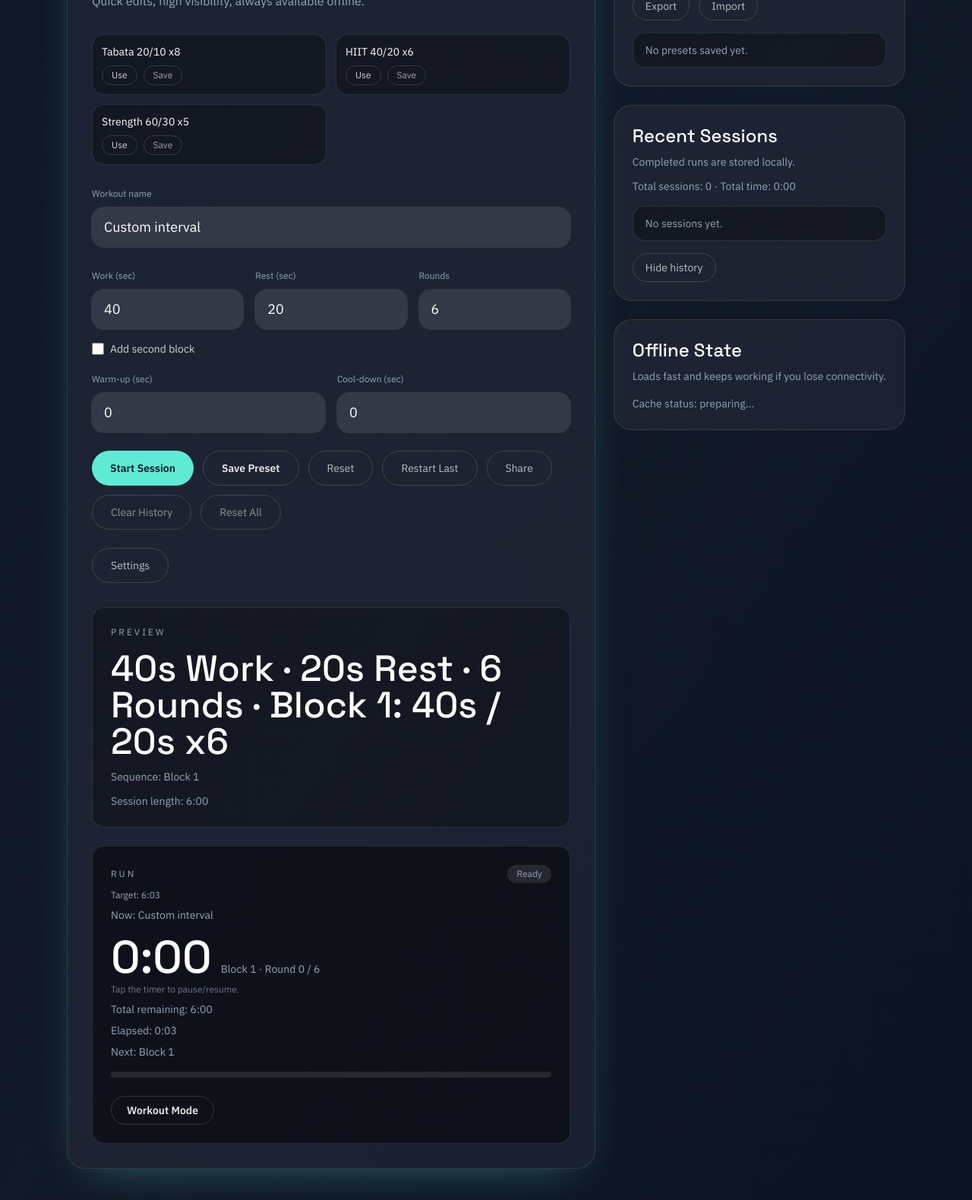
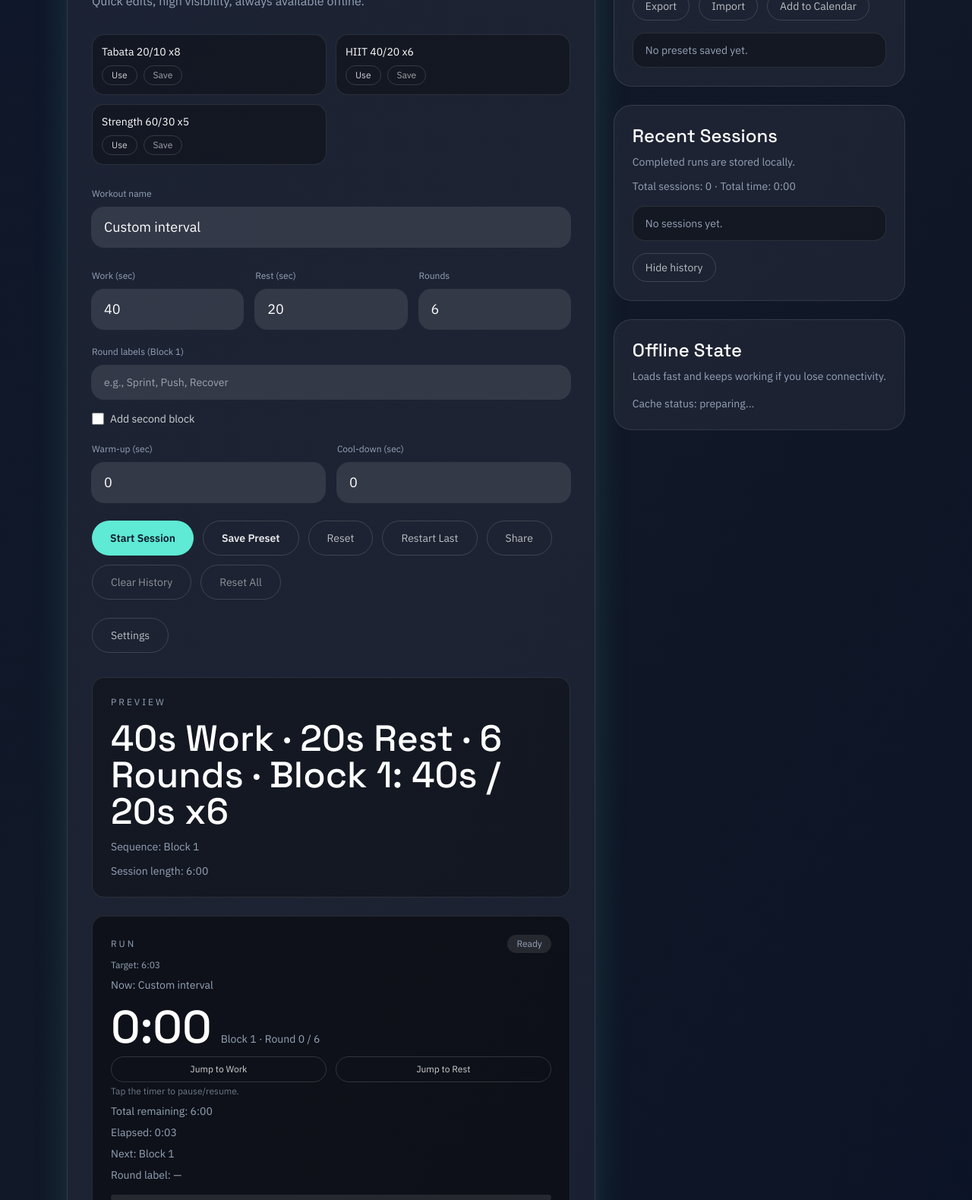
Before and after one commit to glcapps/MyTR, a plain HTML site: page index.html in a window 1280 px wide. Shown: the part 208-1787 px from the top of the page at 76% size. Drawn offline with nearby package versions, Linux system fonts and the light colour scheme.

Commit message:
Update index.html

```diff
--- a/index.html
+++ b/index.html
@@ -231,6 +231,18 @@
                 </label>
               </div>
 
+              <div class="mt-4">
+                <label class="block">
+                  <span class="text-xs text-slate">Round labels (Block 1)</span>
+                  <input
+                    id="block1-labels"
+                    type="text"
+                    class="mt-2 w-full rounded-2xl bg-white/10 px-4 py-3 text-sm text-white outline-none ring-1 ring-white/10 focus:ring-2 focus:ring-white"
+                    placeholder="e.g., Sprint, Push, Recover"
+                  />
+                </label>
+              </div>
+
               <div class="mt-4 flex flex-wrap items-center gap-3">
                 <label class="flex items-center gap-2 text-sm text-white/80">
                   <input id="block2-toggle" type="checkbox" class="h-4 w-4 accent-white" />
@@ -270,6 +282,15 @@
                     step="1"
                     class="mt-2 w-full rounded-2xl bg-white/10 px-4 py-3 text-lg text-white outline-none ring-1 ring-white/10 focus:ring-2 focus:ring-white"
                     value="4"
+                  />
+                </label>
+                <label class="block md:col-span-3">
+                  <span class="text-xs text-slate">Round labels (Block 2)</span>
+                  <input
+                    id="block2-labels"
+                    type="text"
+                    class="mt-2 w-full rounded-2xl bg-white/10 px-4 py-3 text-sm text-white outline-none ring-1 ring-white/10 focus:ring-2 focus:ring-white"
+                    placeholder="e.g., Climb, Hold, Burn"
                   />
                 </label>
               </div>
@@ -428,6 +449,20 @@
                 <div id="timer-display" class="text-6xl font-display cursor-pointer transition-opacity select-none">00:00</div>
                 <div class="text-sm text-slate" id="round-display">Round 0 / 0</div>
               </div>
+              <div class="mt-2 grid gap-3 sm:grid-cols-2" data-workout-hide>
+                <button
+                  id="jump-work"
+                  class="rounded-full border border-white/15 px-4 py-2 text-xs text-white/80 hover:border-white/40"
+                >
+                  Jump to Work
+                </button>
+                <button
+                  id="jump-rest"
+                  class="rounded-full border border-white/15 px-4 py-2 text-xs text-white/80 hover:border-white/40"
+                >
+                  Jump to Rest
+                </button>
+              </div>
               <div class="mt-1 text-xs text-slate/70">
                 Tap the timer to pause/resume.
               </div>
@@ -439,6 +474,9 @@
               </div>
               <div class="mt-2 text-sm text-slate">
                 Next: <span id="next-phase">Work</span>
+              </div>
+              <div class="mt-2 text-sm text-slate">
+                Round label: <span id="round-label">—</span>
               </div>
               <div
                 id="complete-banner"
@@ -491,7 +529,7 @@
           </div>
 
           <div class="flex w-full flex-col gap-6 lg:max-w-md xl:max-w-lg" data-workout-hide>
-            <div class="rounded-3xl border border-white/10 bg-white/5 p-6" id="history-panel">
+            <div class="rounded-3xl border border-white/10 bg-white/5 p-6" id="presets-panel">
               <h3 class="font-display text-2xl">Saved Presets</h3>
               <p class="mt-2 text-sm text-slate">
                 Stored locally on this device.
@@ -509,12 +547,18 @@
                 >
                   Import
                 </button>
+                <button
+                  id="export-ics"
+                  class="rounded-full border border-white/15 px-4 py-2 text-sm text-white/70 hover:border-white/40"
+                >
+                  Add to Calendar
+                </button>
                 <input id="import-file" type="file" accept="application/json" class="hidden" />
               </div>
               <div id="preset-list" class="mt-4 flex flex-col gap-3"></div>
             </div>
 
-            <div class="rounded-3xl border border-white/10 bg-white/5 p-6">
+            <div class="rounded-3xl border border-white/10 bg-white/5 p-6" id="history-panel">
               <h3 class="font-display text-2xl">Recent Sessions</h3>
               <p class="mt-2 text-sm text-slate">
                 Completed runs are stored locally.
```
